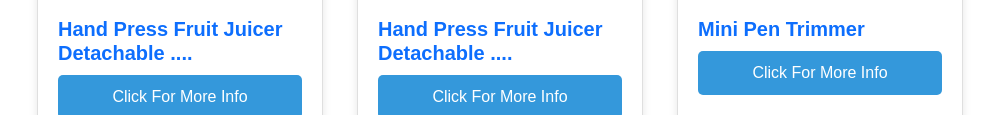
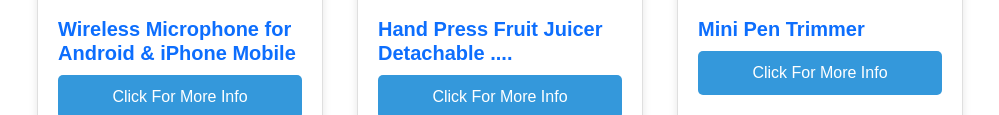
Before and after one commit to TechHear/BusinessPage, a plain HTML site: page index.html in a window 1280 px wide. Shown: the part 846-961 px from the top of the page, without its empty margins (140-1139 px from the left). Drawn offline with nearby package versions, Linux system fonts and the light colour scheme.

Commit message:
Update index.html

```diff
--- a/index.html
+++ b/index.html
@@ -42,7 +42,7 @@
                         <div class="card rounded-3">
                           <img src="https://techbondshop.com/public/uploads/products/variants/toAYDROF9xKFM39FFezQitnujacPZeRFBzgq6kAt.jpg" alt="Product Image">
                           <div class="card-content">
-                            <h3 class="card-title">Hand Press Fruit Juicer Detachable ....</h3>
+                            <h3 class="card-title">Wireless Microphone for Android & iPhone Mobile</h3>
                             <!-- <p class="card-description">Product description goes here.</p> -->
                             <!-- <p class="card-price text-info">1500 Tk</p> -->
                             <a href="https://www.facebook.com/marketplace/item/591610582903409/?ref=marketplace_profile&referral_code=undefined" target="_blank" class="card-button">Click For More Info</a>
```
